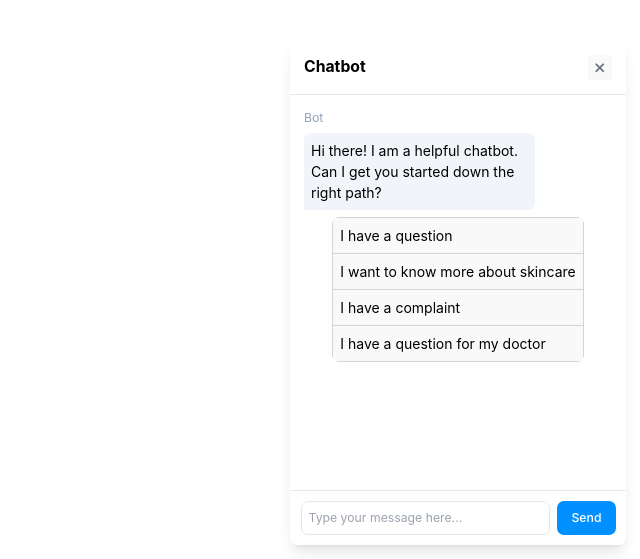
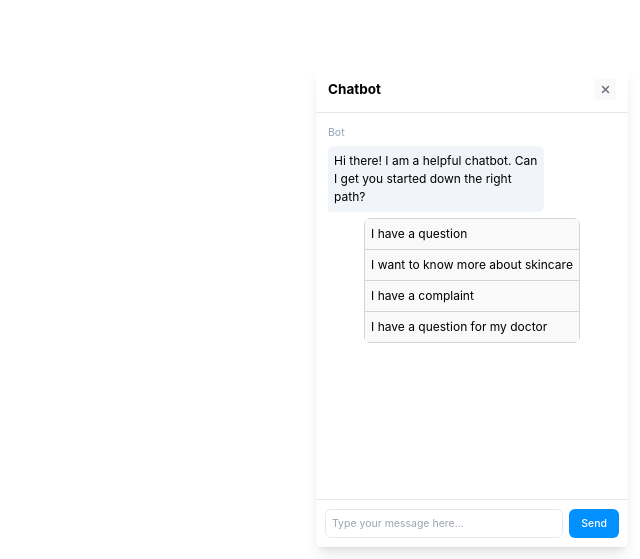
Before and after one commit to Julian-Tipler/jzai, a React (Vite) app in the folder chatbot/: page / in a window 1280 px wide. Shown: the part 241-800 px from the top of the page, without its empty margins (640-1280 px from the left). Built offline with nearby package versions, Linux system fonts and the light colour scheme.

Commit message:
fontsize change

```diff
--- a/chatbot/src/index.css
+++ b/chatbot/src/index.css
@@ -6,7 +6,7 @@
   font-family: Inter, system-ui, Avenir, Helvetica, Arial, sans-serif;
   line-height: 1.5;
   font-weight: 400;
-  font-size: 14px;
+  font-size: 12px;
 
   color-scheme: light dark;
   color: rgba(255, 255, 255, 0.87);
--- a/chatbot/tailwind.config.js
+++ b/chatbot/tailwind.config.js
@@ -7,10 +7,10 @@ export default {
         "brand-blue": "#0190FF",
       },
       height: {
-        128: "36rem",
+        128: "40rem",
       },
       width: {
-        128: "24rem",
+        128: "26rem",
       },
       borderWidth: {
         1: "1px",
```
